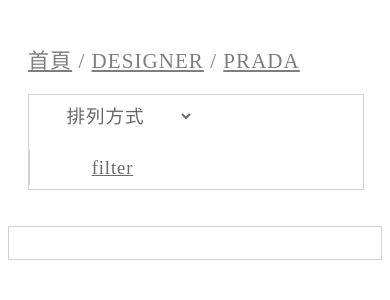
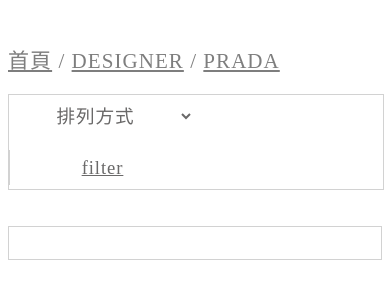
Before and after one commit to WraRapap/Boutique, a PHP site: template website/view/product.html in a window 390 px wide. Shown: the top 300 px of the page. Run offline with PHP 8.4, Linux system fonts and the light colour scheme; the template is opened without the code that fills it, so the values that code supplies are empty.

Commit message:
fitter移动端样式修改

```diff
--- a/website/css/product-items.css
+++ b/website/css/product-items.css
@@ -286,9 +286,15 @@
 }
 .items-top, .items-bottom {
 	border: 1px solid #d2d2d2;
-	padding: 16px 20px;
+    padding: 16px 20px;
 	position: relative;
 }
+/*.items-top{*/
+    /*padding: 16px 0px;*/
+/*}*/
+/*.items-bottom{*/
+    /*padding: 16px 20px;*/
+/*}*/
 .item-classify, .item-classify a {
 	color: #7e7e7e;
 	font-size: 16px;
@@ -515,6 +521,7 @@
 }
 .items-top {
 	border: none;
+    padding: 16px 0px;
 }
 .sort-wrap {
 	position: relative;
@@ -548,6 +555,9 @@
 .items-box:nth-of-type(3n+3) {
 	margin-right: 0;
 }
+.items-top{
+    padding: 16px 0px;
+}
 }
 
 @media screen and (max-width:480px) {
@@ -560,4 +570,7 @@
 .items-box:nth-of-type(even) {
 	margin-right: 0!important;
 }
+.items-top{
+    padding: 16px 0px;
 }
+}
```
